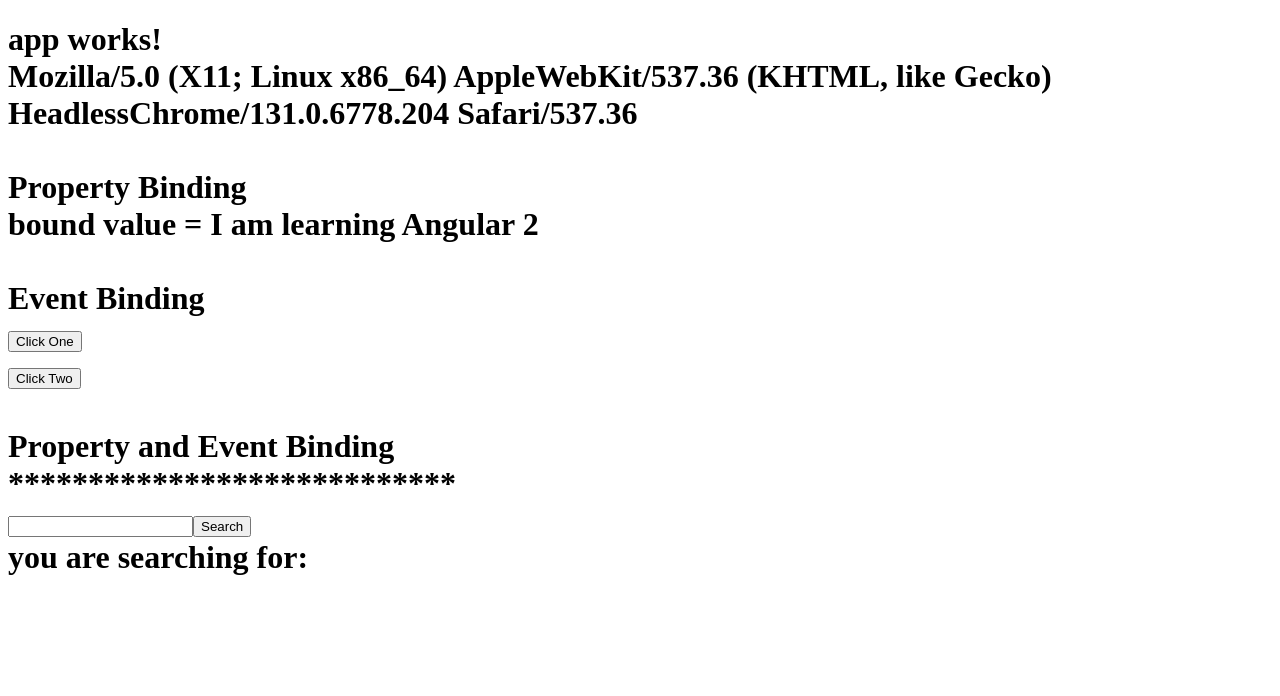
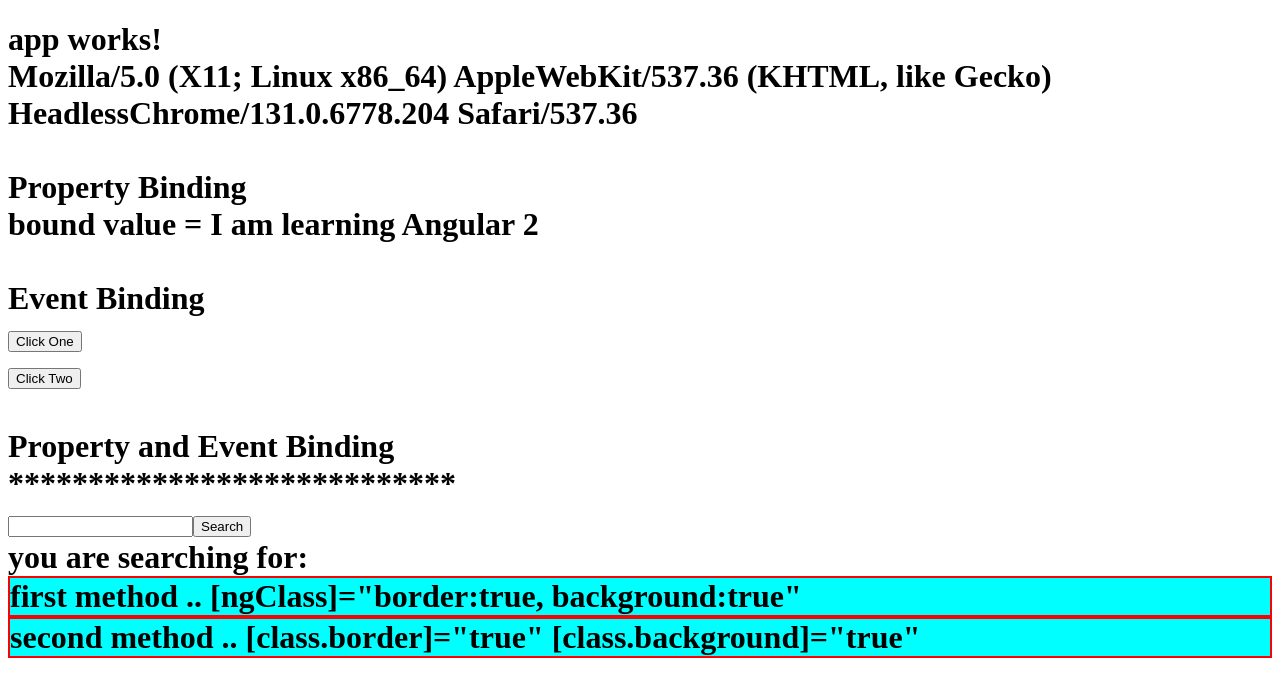
Before and after one commit to tandisunarto/Learning_Angular, an Angular app in the folder first-app/: page / in a window 1280 px wide. Shown: the top 696 px of the page. Built offline with nearby package versions, Linux system fonts and the light colour scheme.

Commit message:
Adding directives

```diff
--- a/first-app/src/app/app.component.html
+++ b/first-app/src/app/app.component.html
@@ -13,10 +13,10 @@
   <app-event-binding (clickedTwo)='onClickedTwo($event)'></app-event-binding>
   <br>
   Property and Event Binding
-  <app-event-property-binding
-  (searchClick)="onSearchClick($event)"
-  >
+  <app-event-property-binding (searchClick)="onSearchClick($event)">
   </app-event-property-binding>
   <br>
   you are searching for: {{searchMessage}}
+  <br>
+  <app-directives></app-directives>
 </h1>
--- a/first-app/src/app/app.module.ts
+++ b/first-app/src/app/app.module.ts
@@ -5,6 +5,7 @@
 import { BindingModule } from './binding/binding.module';
 
 import { AppComponent } from './app.component';
+import { DirectivesModule } from './directives/directives.module';
 
 @NgModule({
   declarations: [
@@ -15,6 +16,7 @@
     FormsModule,
     HttpModule,
     BindingModule,
+    DirectivesModule,
   ],
   providers: [],
   bootstrap: [AppComponent]
--- /dev/null
+++ b/first-app/src/app/directives/directives.component.css
@@ -0,0 +1,7 @@
+.border {
+  border: 2px solid red;
+}
+
+.background {
+  background-color: aqua;
+}
--- /dev/null
+++ b/first-app/src/app/directives/directives.component.html
@@ -0,0 +1,2 @@
+<div [ngClass]="{border:true, background:true}">first method .. [ngClass]="border:true, background:true"</div>
+<div [class.border]="true" [class.background]="true">second method .. [class.border]="true" [class.background]="true"</div>
--- /dev/null
+++ b/first-app/src/app/directives/directives.component.ts
@@ -0,0 +1,15 @@
+import { Component, OnInit } from '@angular/core';
+
+@Component({
+  selector: 'app-directives',
+  templateUrl: './directives.component.html',
+  styleUrls: ['./directives.component.css']
+})
+export class DirectivesComponent implements OnInit {
+
+  constructor() { }
+
+  ngOnInit() {
+  }
+
+}
```
Also changed, not shown: first-app/src/app/directives/directives.module.ts (added, +16 -0 lines), 1 other file (tests, documents, lock files or other folders).
